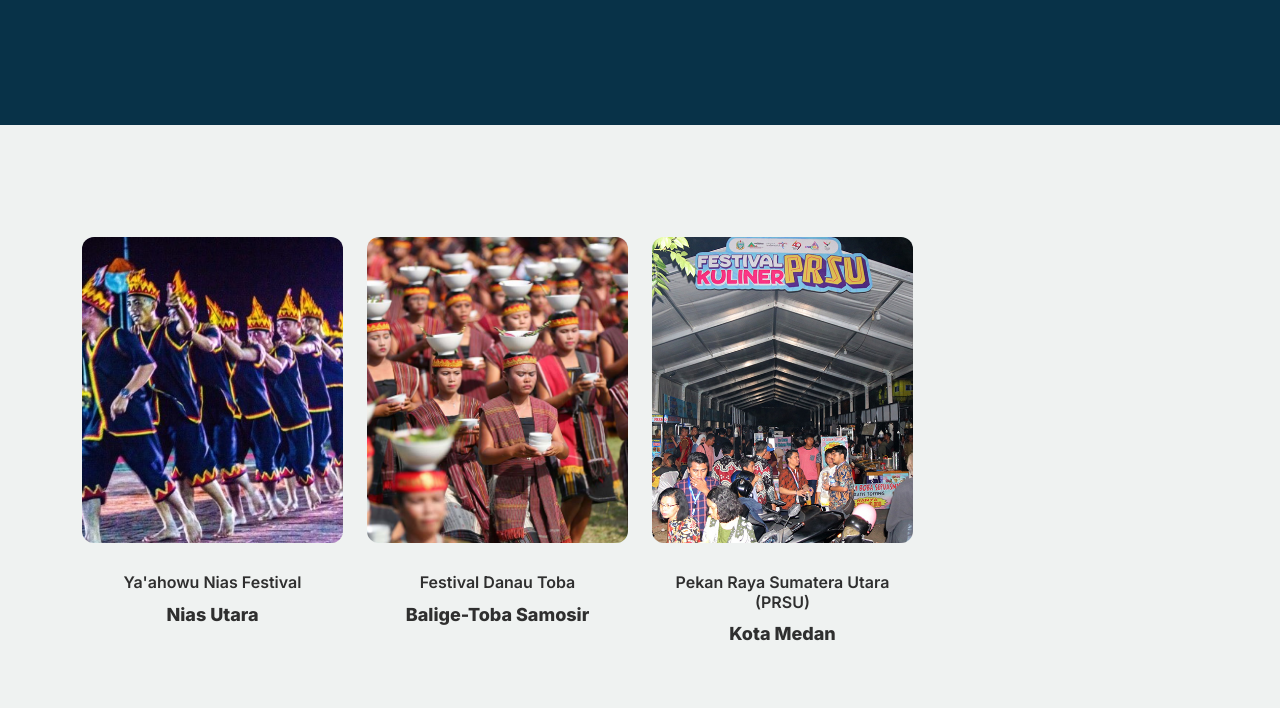
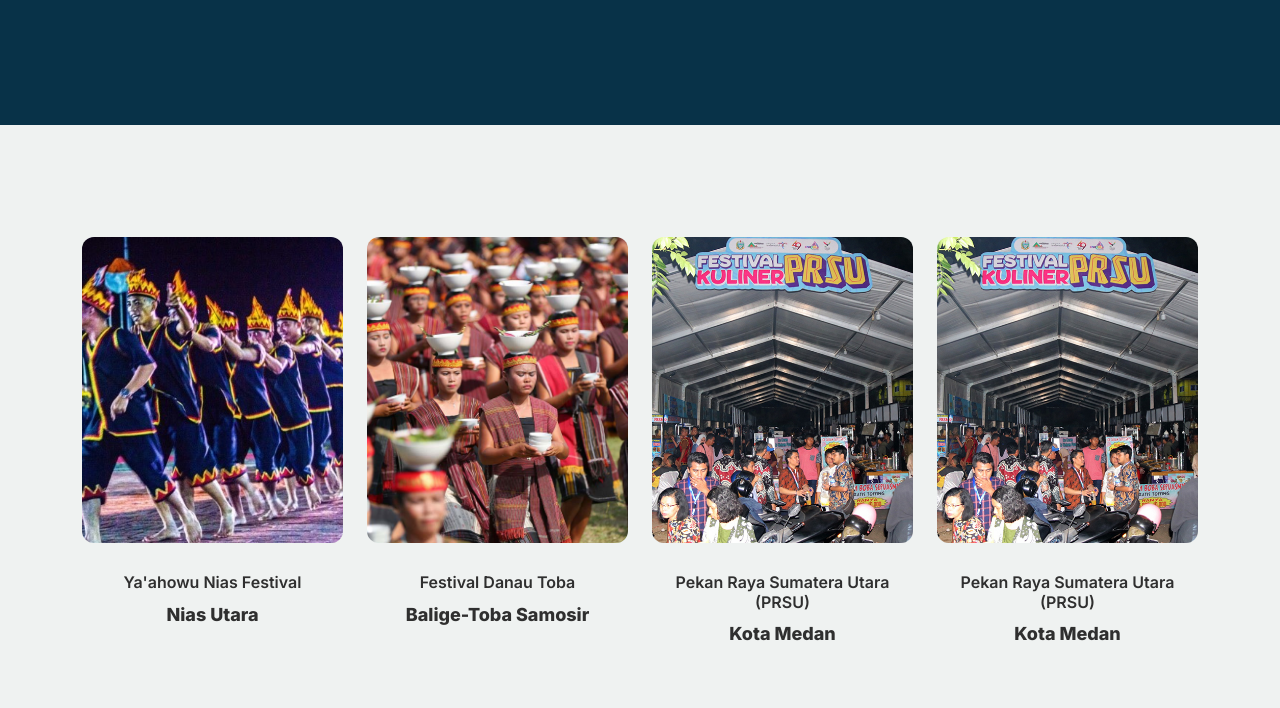
Before and after one commit to abdisuryaperdana/ProjectTrave-, a plain HTML site: page fest.html in a window 1280 px wide. Shown: the part 244-952 px from the top of the page. Drawn offline with Linux system fonts and the light colour scheme.

Commit message:
test fest

```diff
--- a/fest.html
+++ b/fest.html
@@ -133,6 +133,20 @@
             </a>
           </div>
           <!-- End Column 3 -->
+          <div class="col-12 col-md-4 col-lg-3 mb-5">
+            <a class="product-item" href="#">
+              <img
+                src="images/pekanrayasumumt.jpg"
+                class="img-fluid product-thumbnail"
+              />
+              <h3 class="product-title">Pekan Raya Sumatera Utara (PRSU)</h3>
+              <strong class="product-price">Kota Medan</strong>
+
+              <span class="icon-cross">
+                <img src="images/next.png" class="img-fluid" />
+              </span>
+            </a>
+          </div>
         </div>
       </div>
     </div>
```
